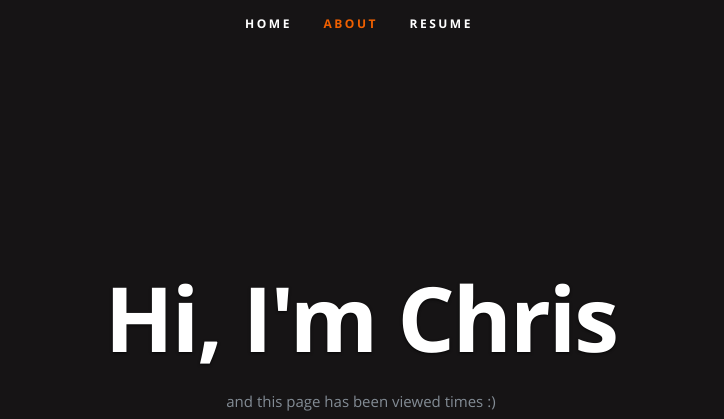
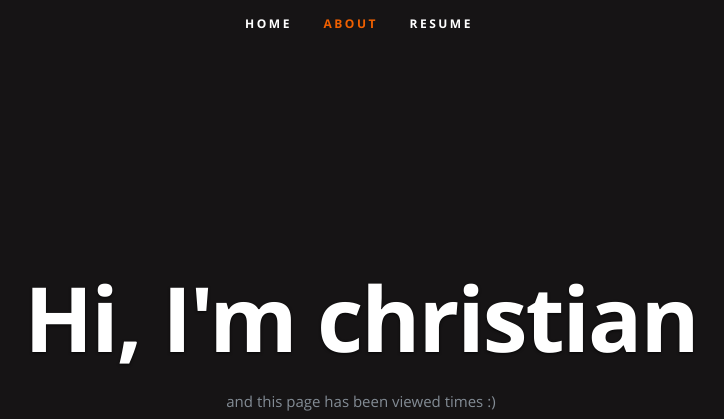
Before and after one commit to christiancmc/azure-resume, a plain HTML site: page frontend/index.html in a window 1280 px wide. Shown: the top 419 px of the page, without its empty margins (281-1005 px from the left). Drawn offline with nearby package versions, Linux system fonts and the light colour scheme; no server answers.

Commit message:
Updated the index.html

```diff
--- a/frontend/index.html
+++ b/frontend/index.html
@@ -54,7 +54,7 @@
 
       <div class="row banner">
          <div class="banner-text">
-            <h1 class="responsive-headline">Hi, I'm Chris</h1>
+            <h1 class="responsive-headline">Hi, I'm christian</h1>
 
             <p>and this page has been viewed <a id="counter"></a> times :) </p>
             <ul class="social">
```
